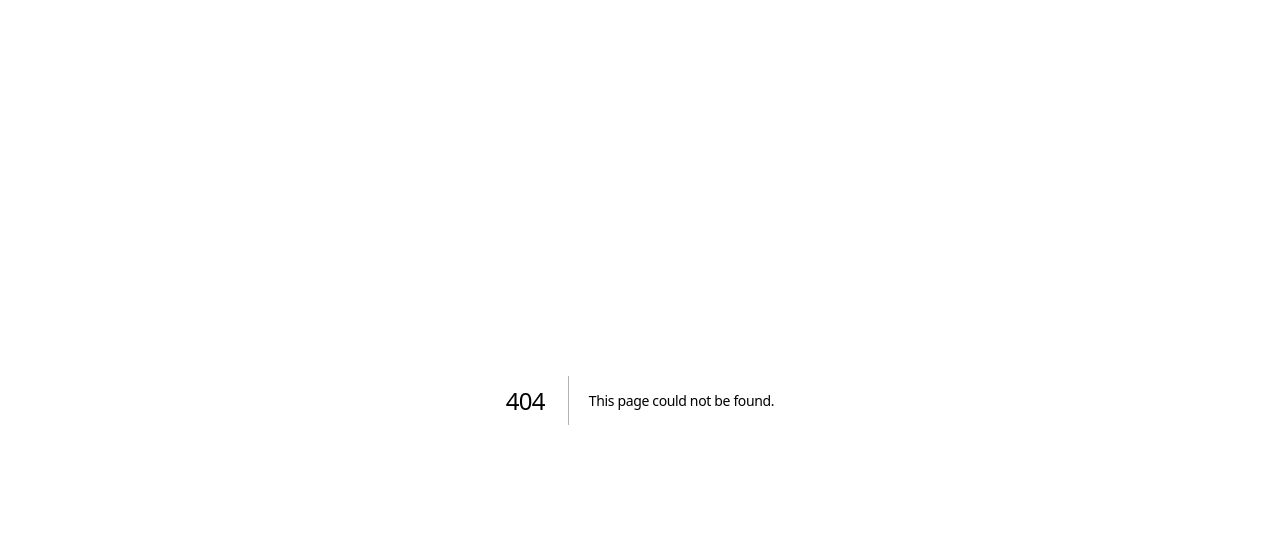
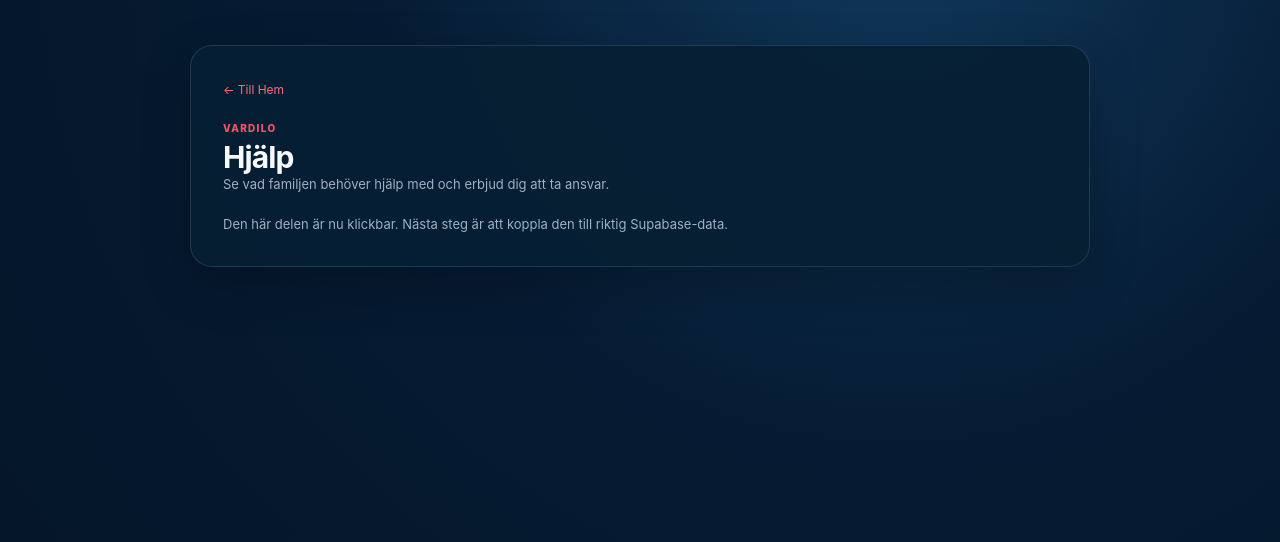
Before and after one commit to AdrianAmbjorn/Vardilo, a Next.js app: page /hjalp in a window 1280 px wide. Before the commit this address had no page. Shown: the top 542 px of the page. Built offline with nearby package versions, Linux system fonts and the light colour scheme.

Commit message:
Add working Vardilo section routes

```diff
--- /dev/null
+++ b/app/[section]/page.tsx
@@ -0,0 +1,28 @@
+import Link from "next/link";
+
+const sections: Record<string, { title: string; description: string }> = {
+  kalender: { title: "Kalender", description: "Familjens vecka samlad på ett ställe." },
+  uppgifter: { title: "Uppgifter", description: "Ansvar, uppgifter och XP för familjen." },
+  hjalp: { title: "Hjälp", description: "Se vad familjen behöver hjälp med och erbjud dig att ta ansvar." },
+  listor: { title: "Listor", description: "Gemensamma inköps- och att-göra-listor." },
+  onskelistor: { title: "Önskelistor", description: "Familjens önskningar och presenter." },
+  chat: { title: "Familjechat", description: "Familjens meddelanden och saker som behöver göras." },
+  galleri: { title: "Galleri", description: "Familjens bilder och minnen." },
+};
+
+export default async function SectionPage({ params }: { params: Promise<{ section: string }> }) {
+  const { section } = await params;
+  const content = sections[section] ?? { title: "Vardilo", description: "Den här sidan är på väg." };
+
+  return (
+    <main className="section-page">
+      <section className="section-card">
+        <Link href="/" className="back-link">← Till Hem</Link>
+        <p className="eyebrow">VARDILO</p>
+        <h1>{content.title}</h1>
+        <p className="muted">{content.description}</p>
+        <p className="muted" style={{ marginTop: 20 }}>Den här delen är nu klickbar. Nästa steg är att koppla den till riktig Supabase-data.</p>
+      </section>
+    </main>
+  );
+}
```
